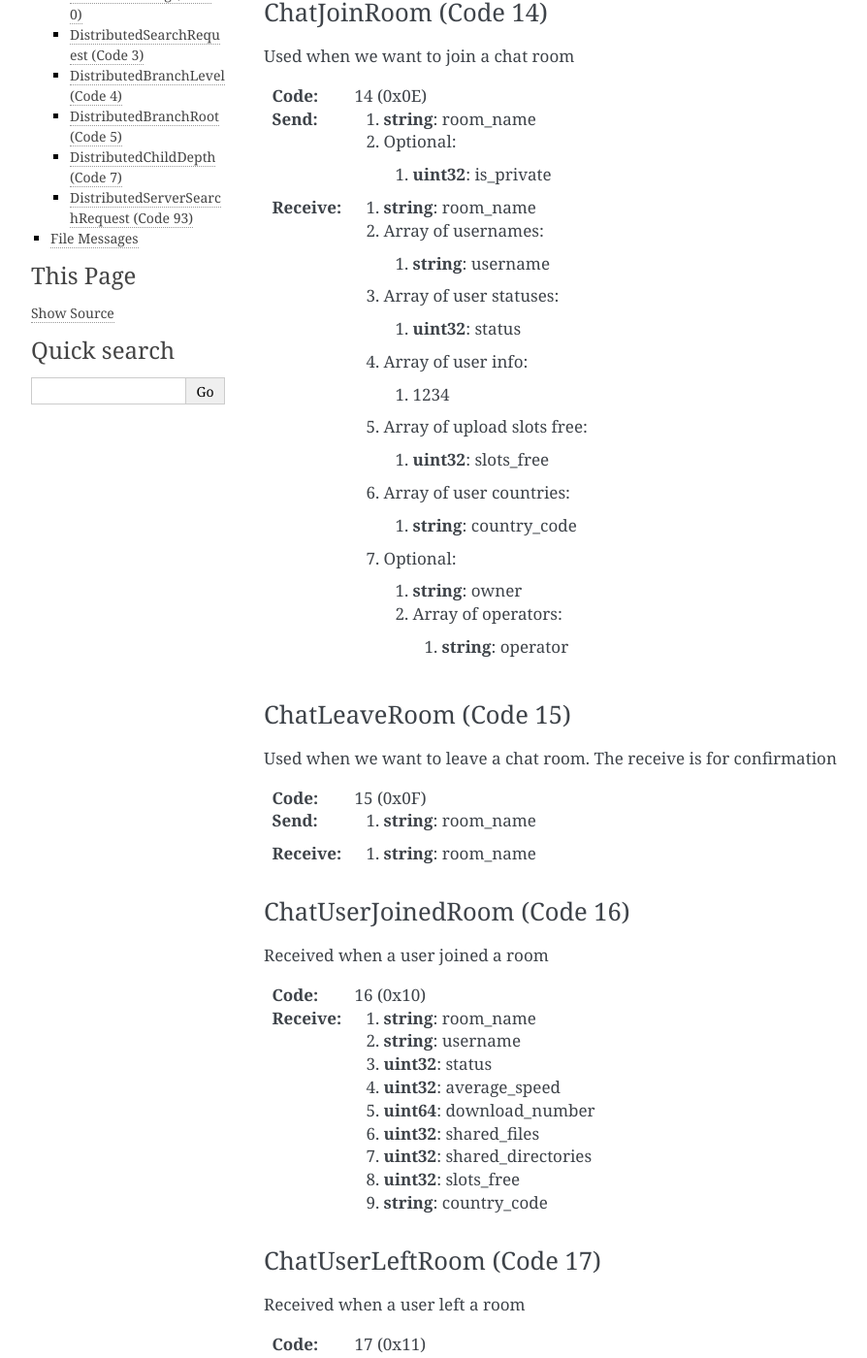
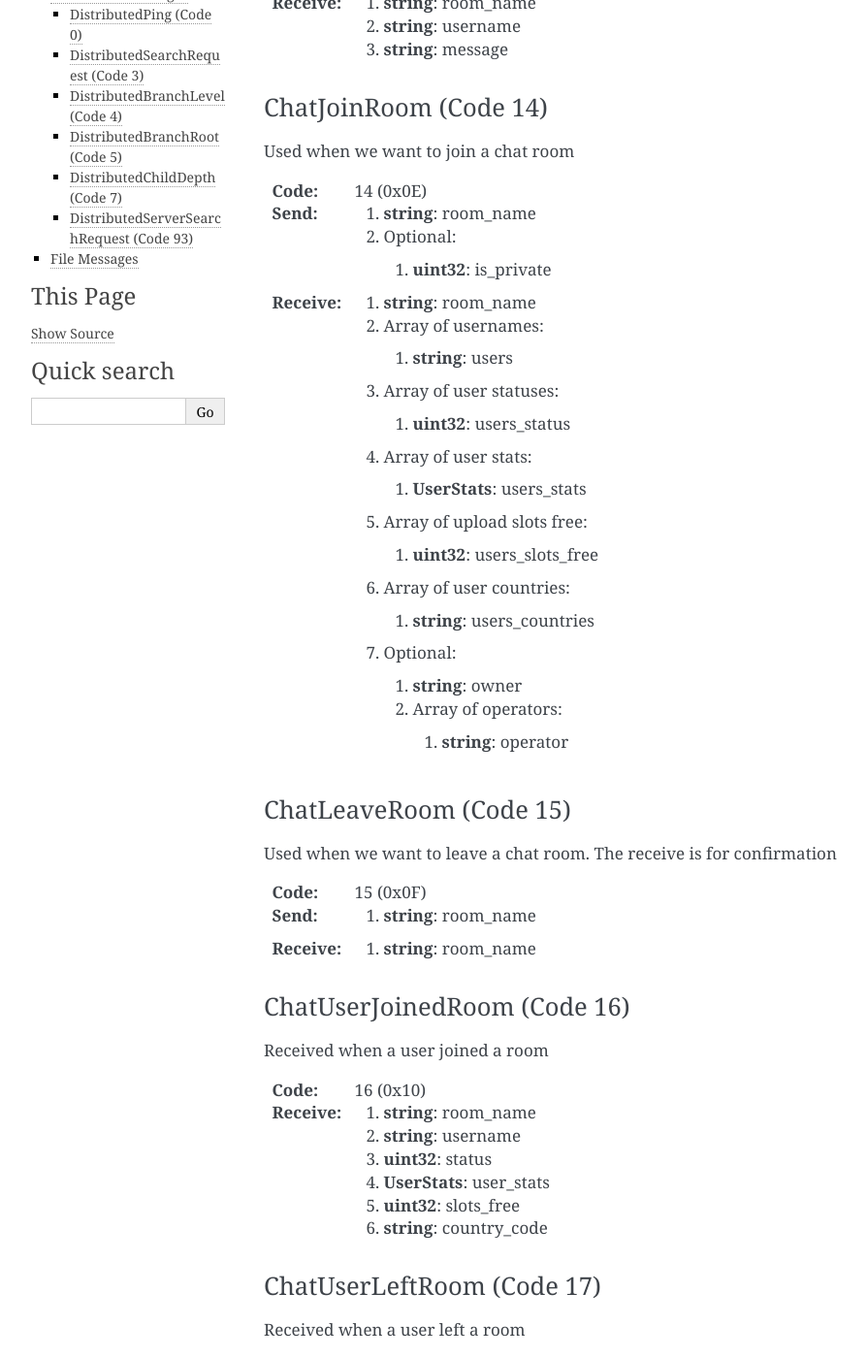
Before and after one commit to JurgenR/aioslsk, a Sphinx documentation site: the page built from docs/source/MESSAGES.rst, in a window 1280 px wide and 1400 px high, scrolled down 3828 px. Shown: the whole window at 97% size, without its empty margins (148-1042 px from the left). Built offline with Sphinx 7.4.7, drawn with Linux system fonts in a browser that asks for light colours; some of the changed text lies outside the part shown.

Commit message:
closes #21 : rename downloads to uploads (#22)
* rename downloads to uploads

* rename a few more variables

```diff
--- a/docs/source/MESSAGES.rst
+++ b/docs/source/MESSAGES.rst
@@ -68,6 +68,15 @@
 2. Array of file data:
 
    1. **FileData**: files
+
+
+UserStats
+---------
+
+1. **uint32**: avg_speed
+2. **uint32**: uploads
+3. **uint32**: shared_file_count
+4. **uint32**: shared_folder_count
 
 
 .. _server-messages:
@@ -160,11 +169,8 @@
    3. if exists==true
 
       1. **uint32**: status
-      2. **uint32**: avg_speed
-      3. **uint64**: download_num
-      4. **uint32**: shared_files
-      5. **uint32**: shared_directories
-      6. Optional:
+      2. **UserStats**: user_stats
+      3. Optional:
 
          1. **string**: country_code
 
@@ -231,23 +237,23 @@
    1. **string**: room_name
    2. Array of usernames:
 
-      1. **string**: username
+      1. **string**: users
 
    3. Array of user statuses:
 
-      1. **uint32**: status
+      1. **uint32**: users_status
 
-   4. Array of user info:
+   4. Array of user stats:
 
-      1. 1234
+      1. **UserStats**: users_stats
 
    5. Array of upload slots free:
 
-      1. **uint32**: slots_free
+      1. **uint32**: users_slots_free
 
    6. Array of user countries:
 
-      1. **string**: country_code
+      1. **string**: users_countries
 
    7. Optional:
 
@@ -283,12 +289,9 @@
    1. **string**: room_name
    2. **string**: username
    3. **uint32**: status
-   4. **uint32**: average_speed
-   5. **uint64**: download_number
-   6. **uint32**: shared_files
-   7. **uint32**: shared_directories
-   8. **uint32**: slots_free
-   9. **string**: country_code
+   4. **UserStats**: user_stats
+   5. **uint32**: slots_free
+   6. **string**: country_code
 
 
 .. _ChatUserLeftRoom:
@@ -411,8 +414,8 @@
 
 :Code: 35 (0x23)
 :Send:
-   1. **uint32**: shared_directories
-   2. **uint32**: shared_files
+   1. **uint32**: shared_folder_count
+   2. **uint32**: shared_file_count
 
 
 .. _GetUserStats:
@@ -427,10 +430,7 @@
    1. **string**: username
 :Receive:
    1. **string**: username
-   2. **uint32**: average_speed
-   3. **uint64**: download_number
-   4. **uint32**: shared_files
-   5. **uint32**: shared_directories
+   2. **UserStats**: user_stats
 
 
 .. _Kicked:
```
Also changed, not shown: 6 other files.
